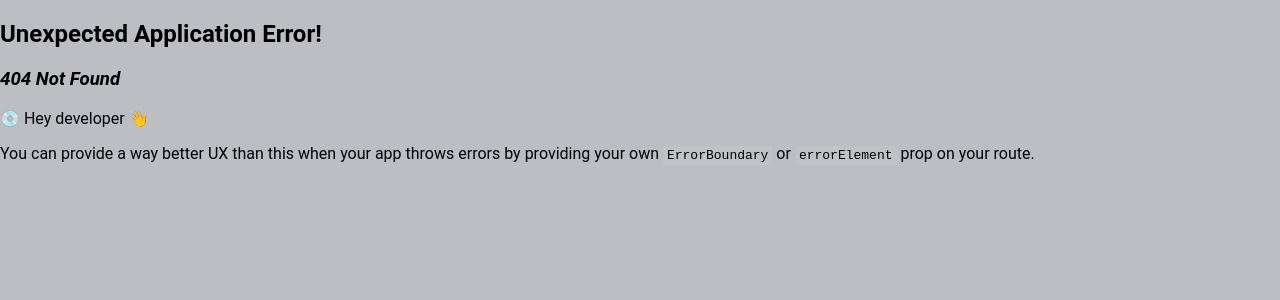
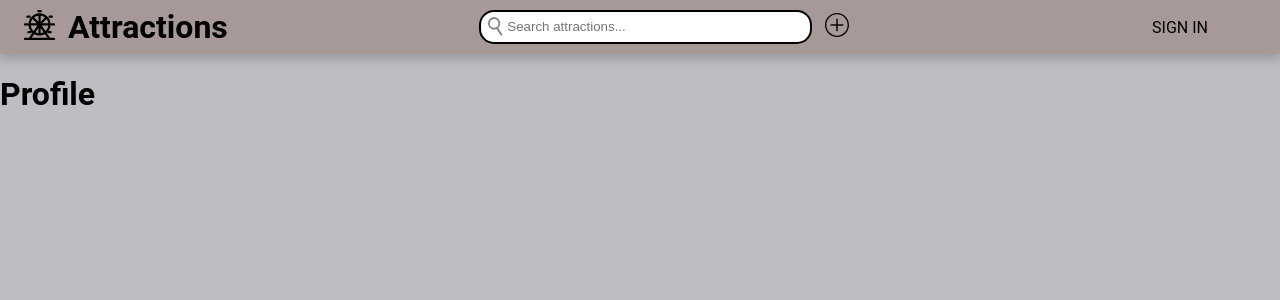
Before and after one commit to Patrulescu-Ronald-Sandrino/bachelor-thesis, a React (Vite) app in the folder client/: page /profile in a window 1280 px wide. Before the commit this address had no page. Shown: the top 300 px of the page. Built offline with nearby package versions, Linux system fonts and the light colour scheme.

Commit message:
Set up profile page and home button
Took 14 minutes

```diff
--- a/client/src/app/components/ClickableIcon.tsx
+++ b/client/src/app/components/ClickableIcon.tsx
@@ -4,9 +4,15 @@ interface Props {
   icon: string;
   onClick: () => void;
   nonHoverFill?: string;
+  title?: string;
 }
 
-export default function ClickableIcon({ icon, onClick, nonHoverFill }: Props) {
+export default function ClickableIcon({
+  icon,
+  onClick,
+  nonHoverFill,
+  title,
+}: Props) {
   const iconId = icon.split('/').pop()?.split('.')[0];
   const objectRef = useRef<HTMLObjectElement>(null);
   const [cursor, setCursor] = useState('default');
@@ -22,7 +28,7 @@ export default function ClickableIcon({ icon, onClick, nonHoverFill }: Props) {
 
   return (
     <a
-      title={iconId}
+      title={title ?? iconId}
       style={{
         display: 'inline-block',
         position: 'relative',
--- a/client/src/app/layout/Header.tsx
+++ b/client/src/app/layout/Header.tsx
@@ -1,6 +1,7 @@
 import { useState } from 'react';
 import Menu from '../components/Menu.tsx';
 import { useLocation } from 'react-router-dom';
+import ClickableIcon from '../components/ClickableIcon.tsx';
 
 export default function Header() {
   const picSize = '2em';
@@ -16,11 +17,7 @@ export default function Header() {
   const menuItems = [
     {
       name: 'Profile',
-      action: () => alert('Profile'),
-    },
-    {
-      name: 'My attractions',
-      action: () => alert('My attractions'),
+      action: () => (window.location.href = '/profile'),
     },
     {
       name: 'Log out',
@@ -40,12 +37,16 @@ export default function Header() {
         justifyContent: 'space-between',
       }}
     >
-      <a href={'/'} className={'no-style'}>
-        <div style={{ display: 'flex', alignItems: 'center', gap: '0.75em' }}>
-          <object data="/icons/attraction.svg" />
+      <div style={{ display: 'flex', alignItems: 'center', gap: '0.75em' }}>
+        <ClickableIcon
+          icon={'/icons/attraction.svg'}
+          onClick={() => (window.location.href = '/')}
+          title={'Go to home page'}
+        />
+        <a href={'/attractions'} className={'no-style'}>
           <h1 style={{ margin: 0 }}>Attractions</h1>
-        </div>
-      </a>
+        </a>
+      </div>
 
       <div style={{ display: 'flex', alignItems: 'center' }}>
         <div style={{ position: 'relative' }}>
@@ -70,9 +71,12 @@ export default function Header() {
         </div>
 
         {pathname.includes('/attractions/add') ? (
-          <a href={'/attractions'}>
-            <button className={'app-button'}>BACK</button>
-          </a>
+          <button
+            className={'app-button'}
+            onClick={() => window.history.go(-1)}
+          >
+            BACK
+          </button>
         ) : (
           <a href={'/attractions/add'}>
             <img src={'/icons/add.svg'} alt="add" />
--- a/client/src/app/router/Routes.tsx
+++ b/client/src/app/router/Routes.tsx
@@ -3,6 +3,7 @@ import App from '../layout/App.tsx';
 import AttractionsPage from '../../features/attractions/view/AttractionsPage.tsx';
 import HomePage from '../../features/home/HomePage.tsx';
 import AddAttractionPage from '../../features/attractions/AddAttractionPage.tsx';
+import ProfilePage from '../../features/profile/ProfilePage.tsx';
 
 export const router = createBrowserRouter([
   { path: '/', element: <HomePage /> },
@@ -12,6 +13,7 @@ export const router = createBrowserRouter([
     children: [
       { path: 'attractions', element: <AttractionsPage /> },
       { path: 'attractions/add', element: <AddAttractionPage /> },
+      { path: 'profile', element: <ProfilePage /> },
     ],
   },
 ]);
--- /dev/null
+++ b/client/src/features/profile/ProfilePage.tsx
@@ -0,0 +1,7 @@
+export default function ProfilePage() {
+  return (
+    <div>
+      <h1>Profile</h1>
+    </div>
+  );
+}
```
